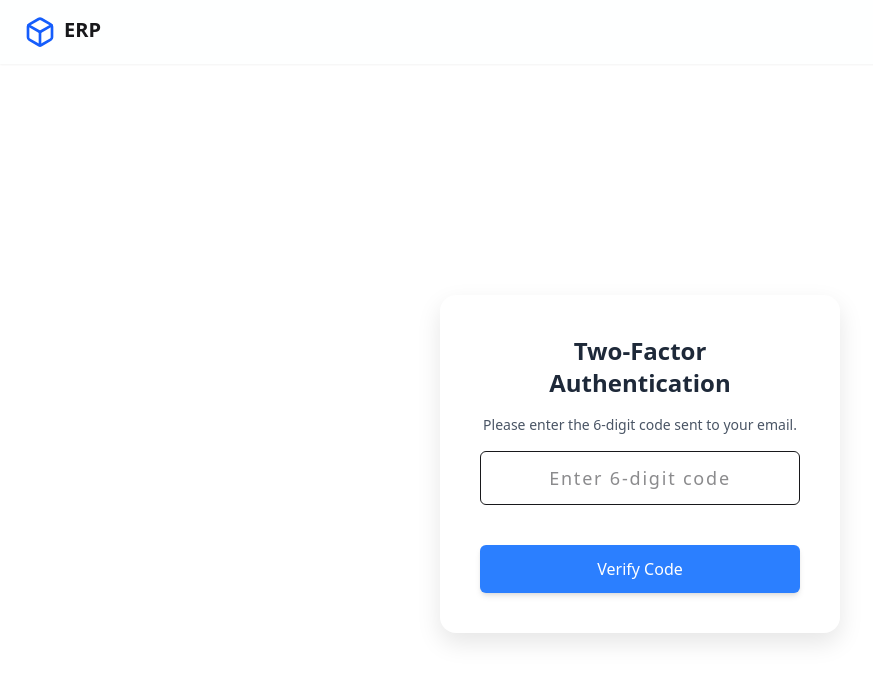
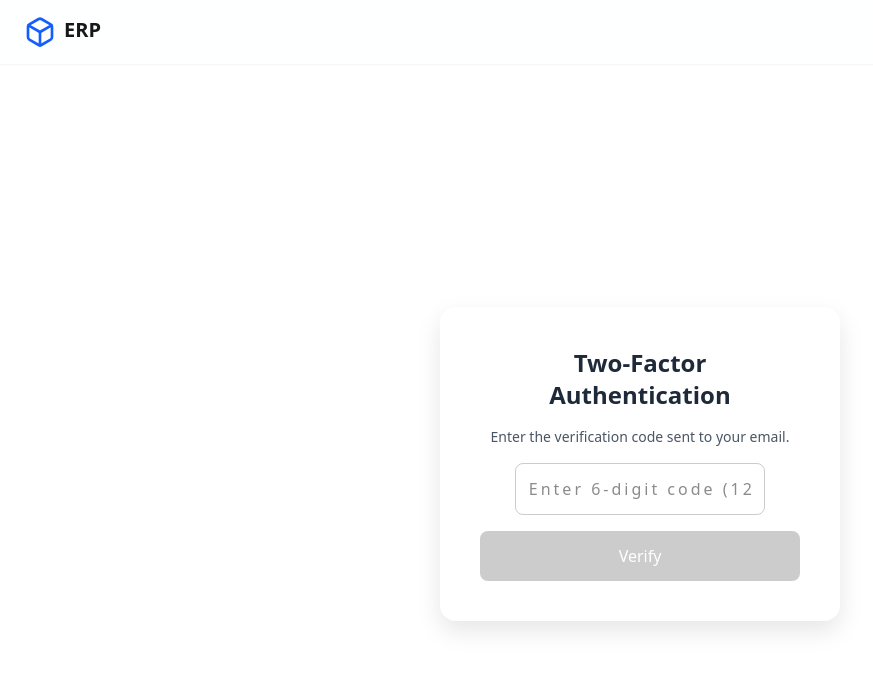
Before and after one commit to tarunranka/admin-panel, a React (Vite) app: page /verify in a window 1280 px wide. Shown: the top 682 px of the page, without its empty margins (0-873 px from the left). Built offline with nearby package versions, Linux system fonts and the light colour scheme; no server answers.

Commit message:
Completed the 2FA & debug fixes

```diff
--- a/src/api/authApi.js
+++ b/src/api/authApi.js
@@ -15,18 +15,18 @@ export const loginApi = ({ email, password }) => {
 };
 
 // Mock API: 2FA verification
-export const verify2FAApi = (code) => {
+export const verify2FAApi = async ({ email, code }) => {
   return new Promise((resolve, reject) => {
     setTimeout(() => {
       if (code === "123456") {
         resolve({
           token: "fake-token-2fa",
-          email: "tarunranka.m@gmail.com",
+          email: email,
           firstName: "Tarun",
           lastName: "Ranka",
         });
       } else {
-        reject(new Error("Invalid 2FA code"));
+        reject({ error: "Invalid 2FA code", email });
       }
     }, 1000);
   });
--- a/src/components/CardCount.jsx
+++ b/src/components/CardCount.jsx
@@ -1,6 +1,6 @@
 import React from "react";
 
-const CardCount = ({ title, count, textColor = "text-white" }) => {
+const CardCount = ({ title, count, textColor = "" }) => {
   return (
     <div className="card bg-primary/5 shadow-lg p-4 rounded-lg">
       <h2 className="text-lg font-semibold">{title}</h2>
--- a/src/components/TwoFactorForm.jsx
+++ b/src/components/TwoFactorForm.jsx
@@ -1,41 +1,69 @@
+// components/TwoFactorForm.js
 import React, { useState } from "react";
+import styled from "styled-components";
 
-const TwoFactorForm = ({ onVerify }) => {
+const Form = styled.form`
+  display: flex;
+  flex-direction: column;
+  gap: 1rem;
+`;
+
+const Input = styled.input`
+  padding: 0.8rem;
+  font-size: 1rem;
+  border: 1px solid #ccc;
+  border-radius: 0.5rem;
+  text-align: center;
+  letter-spacing: 3px;
+  width: 100%;
+  max-width: 250px;
+  margin: 0 auto;
+`;
+
+const Button = styled.button`
+  padding: 0.8rem;
+  font-size: 1rem;
+  background-color: ${({ disabled }) => (disabled ? "#ccc" : "#007bff")};
+  color: white;
+  border: none;
+  border-radius: 0.5rem;
+  cursor: ${({ disabled }) => (disabled ? "not-allowed" : "pointer")};
+  transition: background 0.3s;
+`;
+
+const ErrorMessage = styled.p`
+  color: red;
+  font-size: 0.9rem;
+`;
+
+const TwoFactorForm = ({ onVerify, loading, error }) => {
   const [code, setCode] = useState("");
 
   const handleSubmit = (e) => {
     e.preventDefault();
-    if (code.trim() !== "") {
+    if (code.trim().length === 6) {
       onVerify(code);
     }
   };
 
   return (
-    <>
-      <h2 className="text-2xl font-semibold text-gray-800 mb-4 text-center">
-        Two-Factor Authentication
-      </h2>
-      <p className="text-gray-600 text-sm text-center mb-4">
-        Please enter the 6-digit code sent to your email.
-      </p>
-
-      <form onSubmit={handleSubmit} className="flex flex-col space-y-4">
-        <input
-          type="text"
-          placeholder="Enter 6-digit code"
-          value={code}
-          onChange={(e) => setCode(e.target.value)}
-          maxLength="6"
-          className="border p-3 rounded-md w-full text-center text-lg tracking-widest"
-        />
-
-        <button
-          type="submit"
-          className="mt-6 px-6 py-3 bg-blue-500 text-white rounded-md shadow-md hover:bg-blue-600">
-          Verify Code
-        </button>
-      </form>
-    </>
+    <Form onSubmit={handleSubmit}>
+      <Input
+        type="text"
+        inputMode="numeric"
+        pattern="[0-9]*"
+        maxLength="6"
+        placeholder="Enter 6-digit code (123456)"
+        value={code}
+        onChange={(e) => setCode(e.target.value)}
+        aria-label="Two-factor authentication code"
+        disabled={loading}
+      />
+      <Button type="submit" disabled={loading || code.length !== 6}>
+        {loading ? "Verifying..." : "Verify"}
+      </Button>
+      {error && <ErrorMessage>{error}</ErrorMessage>}
+    </Form>
   );
 };
 
--- a/src/pages/TwoFactorAuth.jsx
+++ b/src/pages/TwoFactorAuth.jsx
@@ -1,9 +1,10 @@
-// pages/VerifyPage.js
-import React from "react";
+import React, { useEffect } from "react";
 import styled from "styled-components";
 import { useDispatch, useSelector } from "react-redux";
 import { useNavigate } from "react-router-dom";
 import TwoFactorForm from "../components/TwoFactorForm";
+import { verify2FA } from "../store/authSlice";
+import { selectMemoizedAuth } from "../store/authSelectors";
 
 const Container = styled.div`
   display: flex;
@@ -13,7 +14,7 @@ const Container = styled.div`
   background: rgba(255, 255, 255, 0.33);
 `;
 
-const LoginCard = styled.div`
+const AuthCard = styled.div`
   background: white;
   padding: 2.5rem;
   border-radius: 1rem;
@@ -21,20 +22,60 @@ const LoginCard = styled.div`
   width: 100%;
   max-width: 400px;
   margin: 1rem;
+  text-align: center;
 `;
 
-const VerifyPage = () => {
+const Title = styled.h1`
+  color: #1a1a1a;
+  font-size: 2rem;
+  font-weight: 700;
+  text-align: center;
+  margin-bottom: 1rem;
+`;
+
+const ErrorMessage = styled.p`
+  color: red;
+  font-size: 0.9rem;
+  margin-top: 1rem;
+`;
+
+const TwoFactorAuth = () => {
+  const dispatch = useDispatch();
+  const navigate = useNavigate();
+
+  // Get user email and auth state from Redux
+  const { email, loading, error, isAuthenticated } =
+    useSelector(selectMemoizedAuth);
+
+  useEffect(() => {
+    if (isAuthenticated) {
+      navigate("/", { replace: true });
+    }
+  }, [isAuthenticated, navigate]);
+
   const handleVerify2FA = (code) => {
-    console.log(code);
+    if (!email) {
+      console.error("Email is missing, cannot verify 2FA.");
+      return;
+    }
+
+    dispatch(verify2FA({ email, code }));
   };
 
   return (
     <Container>
-      <LoginCard>
-        <TwoFactorForm onVerify={handleVerify2FA} />
-      </LoginCard>
+      <AuthCard>
+        <h2 className="text-2xl font-semibold text-gray-800 mb-4 text-center">
+          Two-Factor Authentication
+        </h2>
+        <p className="text-gray-600 text-sm text-center mb-4">
+          Enter the verification code sent to {email || "your email"}.
+        </p>
+        <TwoFactorForm onVerify={handleVerify2FA} loading={loading} />
+        {error && <ErrorMessage>{error}</ErrorMessage>}
+      </AuthCard>
     </Container>
   );
 };
 
-export default VerifyPage;
+export default TwoFactorAuth;
--- /dev/null
+++ b/src/store/authSelectors.js
@@ -0,0 +1,10 @@
+import { createSelector } from "@reduxjs/toolkit";
+
+const selectAuthState = (state) => state.auth;
+
+export const selectMemoizedAuth = createSelector([selectAuthState], (auth) => ({
+  email: auth.user?.email || "",
+  loading: auth.loading || false,
+  error: auth.error || null,
+  isAuthenticated: auth.isAuthenticated || false,
+}));
--- a/src/store/authSlice.js
+++ b/src/store/authSlice.js
@@ -16,14 +16,17 @@ export const login = createAsyncThunk(
   }
 );
 
-// Step 2: Verify 2FA and Authenticate
 export const verify2FA = createAsyncThunk(
   "auth/verify2FA",
   async ({ email, code }, { rejectWithValue }) => {
     try {
-      return verify2FAApi(code);
+      console.log("Verifying 2FA for email:", email);
+      console.log("Entered Code:", code);
+
+      const response = await verify2FAApi({ email, code });
+      return response;
     } catch (error) {
-      return rejectWithValue(error.message);
+      return rejectWithValue(error);
     }
   }
 );
@@ -33,7 +36,7 @@ export const logoutAsync = createAsyncThunk(
   "auth/logout",
   async (_, { rejectWithValue }) => {
     try {
-      logoutApi();
+      await logoutApi();
       return true; // Successful logout
     } catch (error) {
       return rejectWithValue(error.message);
@@ -80,7 +83,10 @@ const authSlice = createSlice({
         state.error = null;
       })
       .addCase(verify2FA.rejected, (state, action) => {
-        state.error = action.payload;
+        state.requires2FA = true;
+        state.isAuthenticated = false;
+        state.user = { email: action.payload.email };
+        state.error = action.payload.error;
       })
       .addCase(logoutAsync.fulfilled, (state) => {
         Cookies.remove("token"); // Remove token on logout
```
